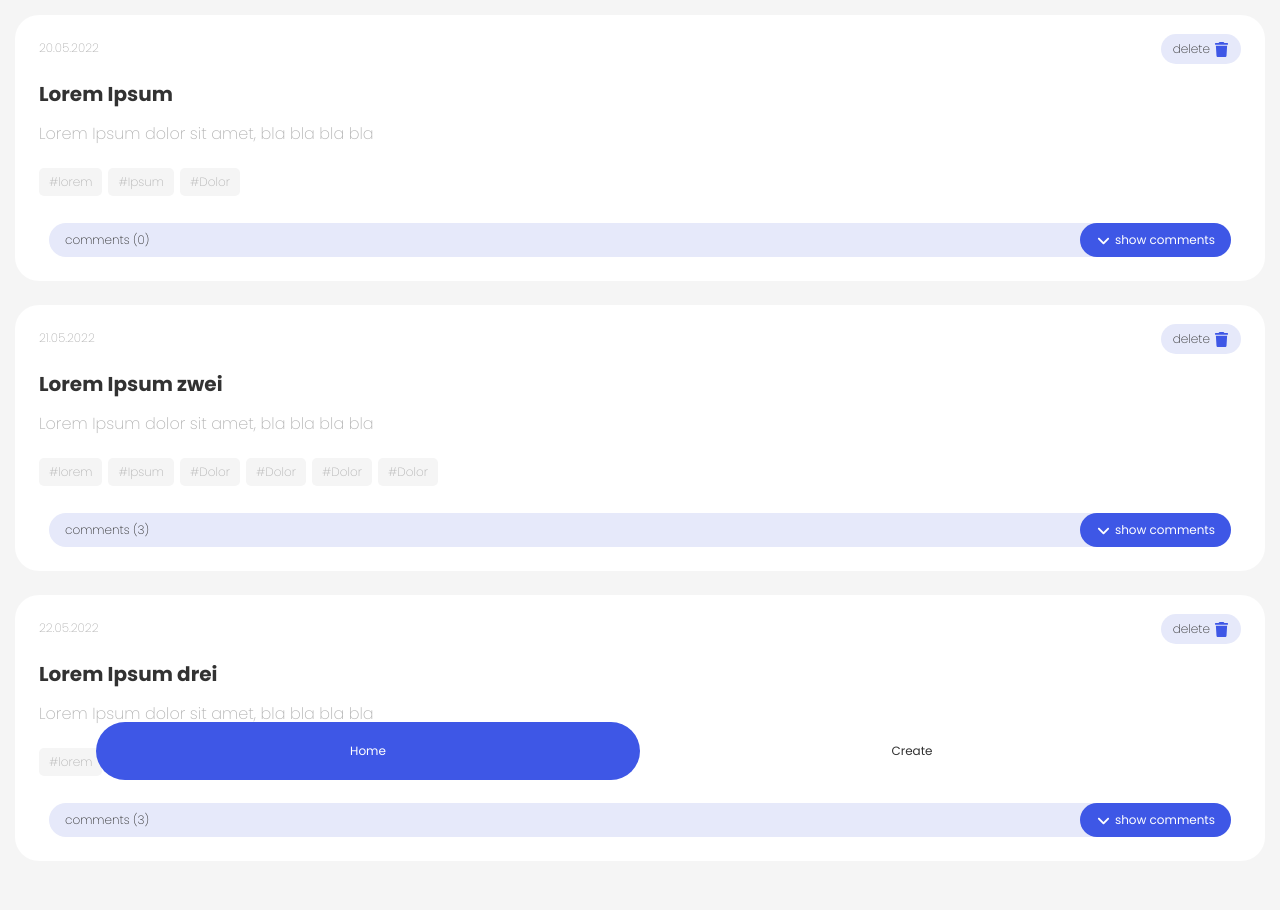
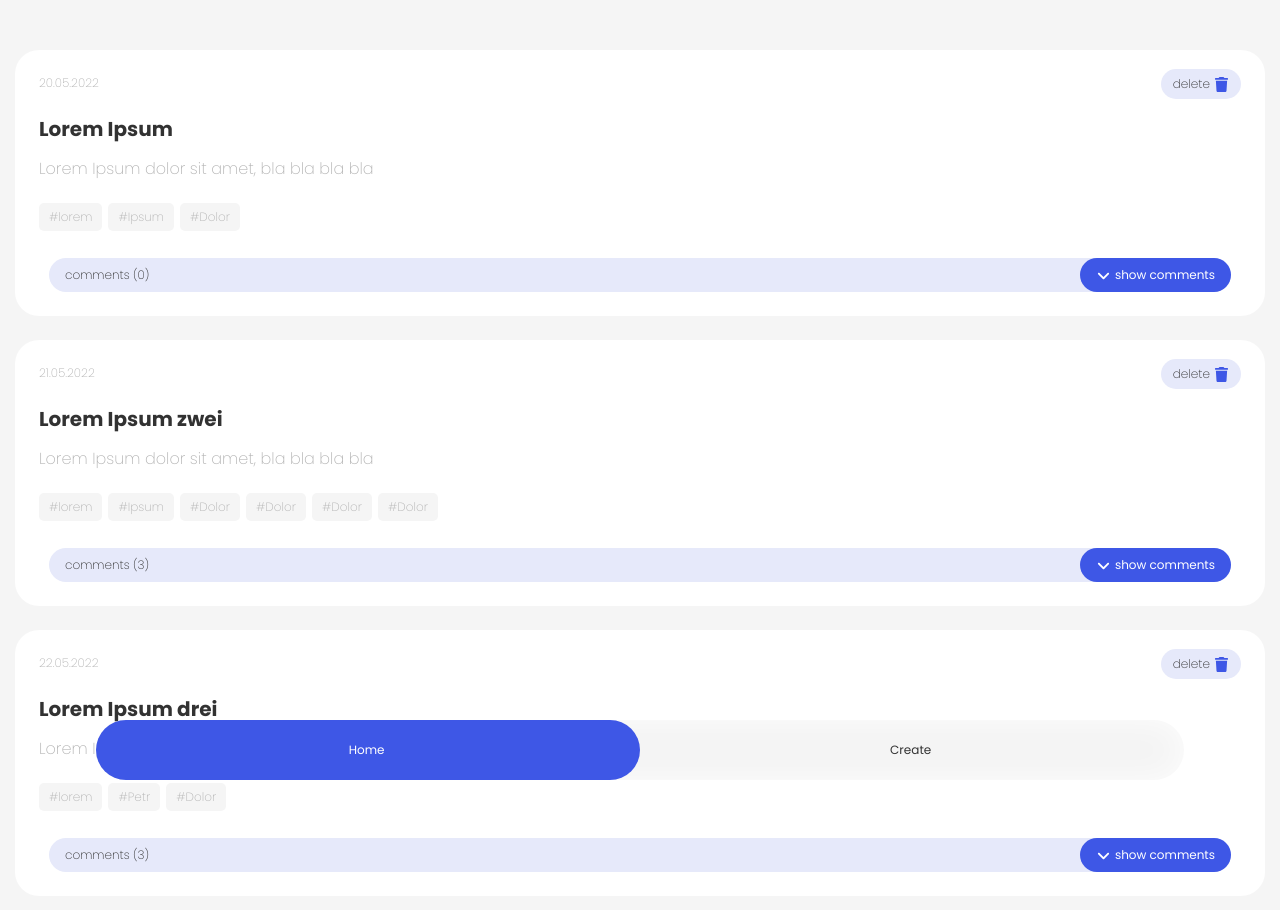
Before and after one commit to niklasrammelkamp/social-app, a React (Create React App) app: page / in a window 1280 px wide. Shown: the top 910 px of the page. Built offline with nearby package versions, Linux system fonts and the light colour scheme.

Commit message:
final styling

```diff
--- a/src/App.js
+++ b/src/App.js
@@ -9,17 +9,26 @@ import StyledButton from "./components/Button/StyledButton";
 
 function App() {
   const [navStatus, setNavStatus] = useState("home");
+  const [home, setHome] = useState(true);
+  const [create, setCreate] = useState(false);
   const [postings, setPostings] = useState(startPosts);
 
   // havigationBar function
   function handleNavStatus(status) {
+    //set all showComment to false
     if (status === "home") {
+      setHome(true);
+      setCreate(false);
       setPostings(
         postings.map((post) => {
-          post.showComments = false; //set all showComment to false
+          post.showComments = false;
           return post;
         })
       );
+    }
+    if (status === "create") {
+      setHome(false);
+      setCreate(true);
     }
     setNavStatus(status);
   }
@@ -93,7 +102,12 @@ function App() {
 
   return (
     <>
-      <Nav onNavStatus={handleNavStatus} navStatus={navStatus} />
+      <Nav
+        onNavStatus={handleNavStatus}
+        navStatus={navStatus}
+        home={home}
+        create={create}
+      />
       <main>
         {navStatus === "home" && (
           <PostingList
@@ -106,6 +120,7 @@ function App() {
         )}
         {navStatus === "create" && (
           <Form onAddPost={handleAddPost} submitType={"posting"}>
+            <h1>Crate a new Posting</h1>
             <Textarea id="headlineInput" name="headline" label={"headline"} />
             <Textarea id="postInput" name="text" label={"post"} />
             <Textarea id="hashtagInput" name="hashtags" label={"hashtags"} />
--- a/src/GlobalStyles.js
+++ b/src/GlobalStyles.js
@@ -27,7 +27,8 @@ const GlobalStyle = createGlobalStyle`
   }
 
   main {
-    padding: 15px;
+    padding: 50px 15px 15px 15px;
+
   }
 
 
--- a/src/components/Article/StyledArticle.js
+++ b/src/components/Article/StyledArticle.js
@@ -9,6 +9,10 @@ const StyledArticle = styled.article`
   flex-direction: column;
   gap: 12px;
   position: relative;
+
+  &:last-child {
+    margin-bottom: 90px;
+  }
 
   .date {
     color: var(--font-color);
--- a/src/components/Article/test.css
+++ /dev/null
@@ -1,3 +0,0 @@
-body {
-  color: rgba(62, 87, 230, 0.557);
-}
--- a/src/components/Button/StyledButton.js
+++ b/src/components/Button/StyledButton.js
@@ -62,10 +62,12 @@ const StyledButton = styled.button`
 
     if (variant === "nav") {
       return css`
-        padding: 20px 40px;
+        /* padding: 20px 40px;
         width: 50%;
-        background: ${navActive ? "var(--primary-color)" : "none"};
+        background: ${navActive ? "var(--primary-color)" : "none"};*/
         color: ${navActive ? "white" : "var(--headline-color)"};
+        background: none;
+        z-index: 20;
       `;
     }
   }}
--- a/src/components/Forms/StyledForm.js
+++ b/src/components/Forms/StyledForm.js
@@ -4,6 +4,14 @@ const StyledForm = styled.form`
   display: flex;
   flex-direction: column;
   gap: 8px;
+
+  h1 {
+    margin-bottom: 12px;
+  }
+
+  button {
+    margin-top: 20px;
+  }
 
   ${({ variant }) => {
     if (variant === "comment") {
@@ -15,6 +23,10 @@ const StyledForm = styled.form`
         label {
           color: var(--headline-color);
         }
+
+        button {
+          margin-top: 0px;
+        }
       `;
     }
   }}
--- a/src/components/Nav/Nav.js
+++ b/src/components/Nav/Nav.js
@@ -1,20 +1,14 @@
-import { useState } from "react";
 import StyledButton from "../Button/StyledButton";
 import StyledNav from "./StyledNav";
 
-export default function Nav({ onNavStatus, navStatus }) {
-  const [home, setHome] = useState(true);
-  const [create, setCreate] = useState(false);
-
+export default function Nav({ onNavStatus, navStatus, home, create }) {
   return (
-    <StyledNav>
+    <StyledNav navStatus={navStatus}>
       <StyledButton
         navActive={home}
         variant="nav"
         onClick={() => {
           onNavStatus("home");
-          setHome(true);
-          setCreate(false);
         }}
       >
         Home
@@ -24,12 +18,11 @@ export default function Nav({ onNavStatus, navStatus }) {
         variant="nav"
         onClick={() => {
           onNavStatus("create");
-          setCreate(true);
-          setHome(false);
         }}
       >
         Create
       </StyledButton>
+      <div className="nav--background"></div>
     </StyledNav>
   );
 }
--- a/src/components/Nav/StyledNav.js
+++ b/src/components/Nav/StyledNav.js
@@ -1,17 +1,43 @@
-import styled from "styled-components";
+import styled, { css } from "styled-components";
 
 const StyledNav = styled.nav`
   position: fixed;
   display: flex;
   bottom: 20px;
   width: 85%;
+  height: 60px;
   z-index: 100;
   left: 50%;
   transform: translateX(-50%);
-  backdrop-filter: blur(20px);
+
+  backdrop-filter: blur(20px) brightness(95%);
+
   /* background-color: antiquewhite; */
-  justify-content: space-between;
+  justify-content: space-around;
   border-radius: 80px;
+
+  .nav--background {
+    transition: 0.5s ease;
+    background-color: var(--primary-color);
+    width: 50%;
+    position: absolute;
+    height: 60px;
+    border-radius: 80px;
+    z-index: 0;
+
+    ${({ navStatus }) => {
+      if (navStatus === "home") {
+        return css`
+          left: 0;
+        `;
+      }
+      if (navStatus === "create") {
+        return css`
+          left: 50%;
+        `;
+      }
+    }}
+  }
 `;
 
 export default StyledNav;
--- a/src/components/Posting/Posting.js
+++ b/src/components/Posting/Posting.js
@@ -33,7 +33,7 @@ export default function Posting({
         </StyledList>
       )}
 
-      {/*________________ SHOW COMMENTS ________________ */}
+      {/*________________ SHOW/HIDE COMMENTS ________________ */}
       <div className="comments">
         <p>comments ({post.comments.length})</p>
         <StyledButton
@@ -47,7 +47,6 @@ export default function Posting({
       </div>
 
       {/*________________ COMMENTS LIST ________________ */}
-
       {post.showComments && (
         <section className="addComments">
           <Form submitType={"comment"} id={post.id} onAddComment={onAddComment}>
```
